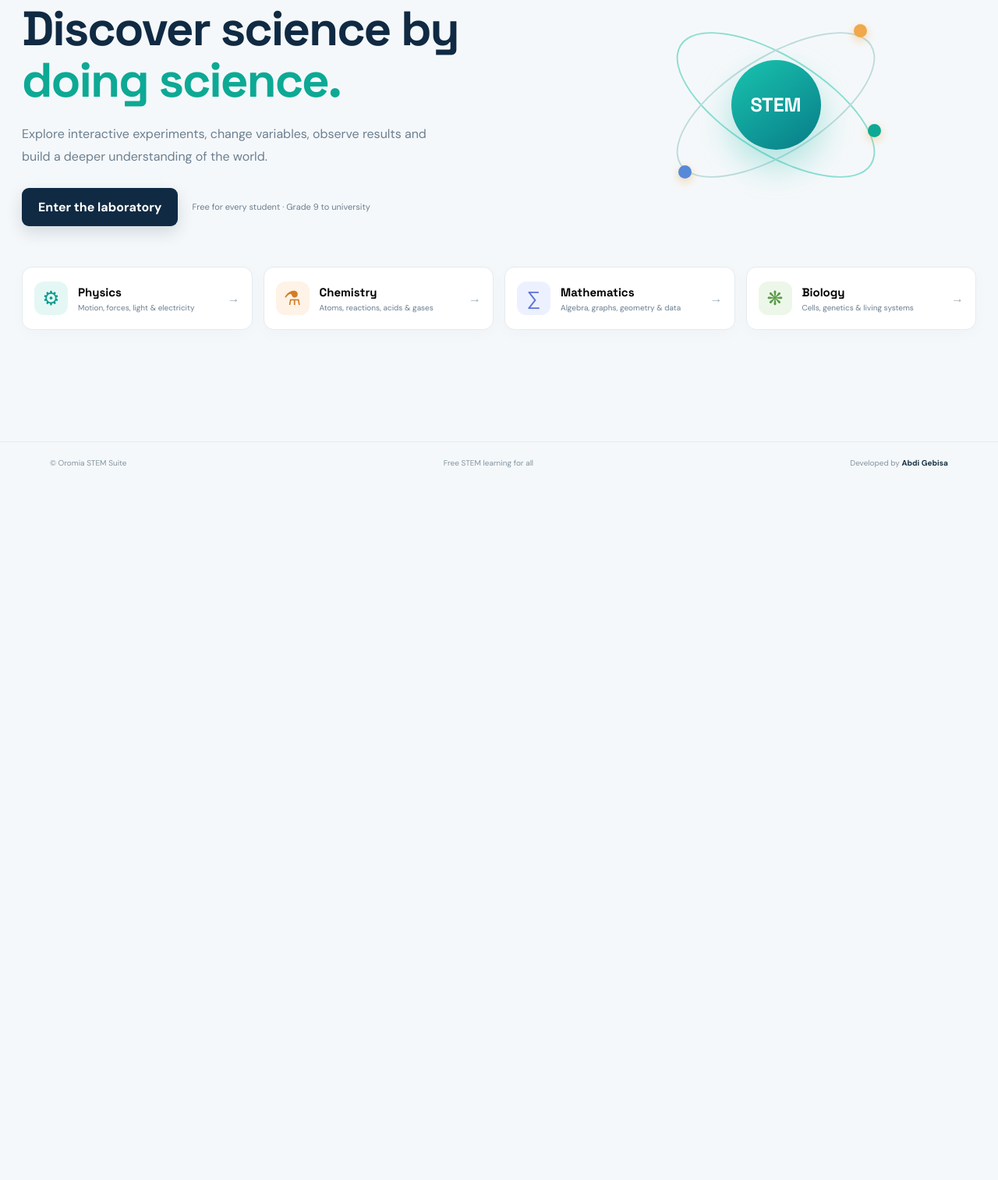
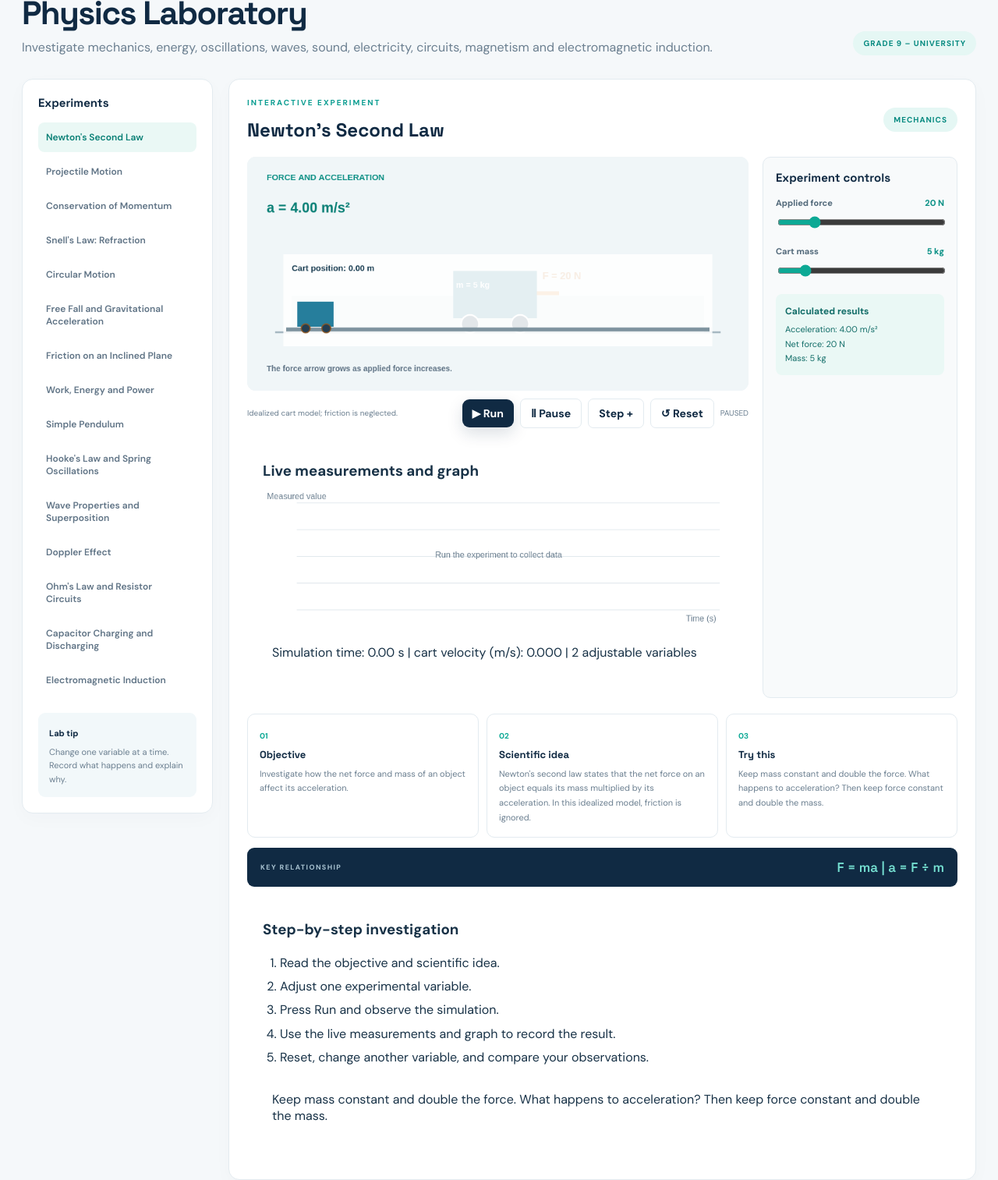
Before and after one commit to Abdi-Gebisa/Oromia-snell-s, a plain HTML site: page index.html in a window 1280 px wide. Shown: the part 171-1684 px from the top of the page at 78% size. Before the commit the page ends 800 px from the top, so only its background shows below. Drawn offline with Linux system fonts and the light colour scheme.

Commit message:
Add files via upload

```diff
--- a/index.html
+++ b/index.html
@@ -16,12 +16,12 @@
     </a>
     <div class="topbar-actions"><button id="themeButton" class="theme-button" type="button" aria-label="Switch to dark mode" title="Switch theme">🌙 <span>Dark mode</span></button><button id="menuButton" class="menu-button" aria-label="Toggle navigation">☰</button></div>
     <nav id="mainNav">
-      <button class="nav-link active" data-subject="home">Home</button>
-      <button class="nav-link" data-subject="physics">Physics</button>
-      <button class="nav-link" data-subject="chemistry">Chemistry</button>
-      <button class="nav-link" data-subject="mathematics">Mathematics</button>
-      <button class="nav-link" data-subject="biology">Biology</button>
-      <button class="nav-link" data-subject="about">About</button>
+      <button type="button" class="nav-link active" data-subject="home">Home</button>
+      <button type="button" class="nav-link" data-subject="physics">Physics</button>
+      <button type="button" class="nav-link" data-subject="chemistry">Chemistry</button>
+      <button type="button" class="nav-link" data-subject="mathematics">Mathematics</button>
+      <button type="button" class="nav-link" data-subject="biology">Biology</button>
+      <button type="button" class="nav-link" data-subject="about">About</button>
     </nav>
   </header>
 
@@ -32,7 +32,7 @@
         <h1>Discover science by <span>doing science.</span></h1>
         <p class="hero-description">Explore interactive experiments, change variables, observe results and build a deeper understanding of the world.</p>
         <div class="hero-actions">
-          <button class="primary-button" data-go="physics">Enter the laboratory</button>
+          <button type="button" class="primary-button" data-go="physics">Enter the laboratory</button>
           <span class="free-note">Free for every student · Grade 9 to university</span>
         </div>
       </div>
@@ -41,10 +41,10 @@
         <div class="atom-core">STEM</div><span class="atom-dot dot-a"></span><span class="atom-dot dot-b"></span><span class="atom-dot dot-c"></span>
       </div>
       <div class="subject-grid">
-        <button class="subject-card physics-card" data-go="physics"><span class="subject-icon">⚙</span><span><strong>Physics</strong><small>Motion, forces, light & electricity</small></span><b>→</b></button>
-        <button class="subject-card chemistry-card" data-go="chemistry"><span class="subject-icon">⚗</span><span><strong>Chemistry</strong><small>Atoms, reactions, acids & gases</small></span><b>→</b></button>
-        <button class="subject-card maths-card" data-go="mathematics"><span class="subject-icon">∑</span><span><strong>Mathematics</strong><small>Algebra, graphs, geometry & data</small></span><b>→</b></button>
-        <button class="subject-card biology-card" data-go="biology"><span class="subject-icon">❋</span><span><strong>Biology</strong><small>Cells, genetics & living systems</small></span><b>→</b></button>
+        <button type="button" class="subject-card physics-card" data-go="physics"><span class="subject-icon">⚙</span><span><strong>Physics</strong><small>Motion, forces, light & electricity</small></span><b>→</b></button>
+        <button type="button" class="subject-card chemistry-card" data-go="chemistry"><span class="subject-icon">⚗</span><span><strong>Chemistry</strong><small>Atoms, reactions, acids & gases</small></span><b>→</b></button>
+        <button type="button" class="subject-card maths-card" data-go="mathematics"><span class="subject-icon">∑</span><span><strong>Mathematics</strong><small>Algebra, graphs, geometry & data</small></span><b>→</b></button>
+        <button type="button" class="subject-card biology-card" data-go="biology"><span class="subject-icon">❋</span><span><strong>Biology</strong><small>Cells, genetics & living systems</small></span><b>→</b></button>
       </div>
     </section>
 
@@ -67,7 +67,21 @@
                 <canvas id="simulationCanvas" width="900" height="420" aria-label="Interactive science simulation"></canvas>
                 <div id="simulationFallback" class="simulation-fallback hidden"></div>
               </div>
-              <div class="stage-toolbar"><span id="stageCaption">Adjust the controls and observe the simulation.</span><button id="resetButton" class="secondary-button">↺ Reset</button></div>
+              <div class="stage-toolbar">
+                <span id="stageCaption">Adjust the controls and observe the simulation.</span>
+                <div class="run-controls" aria-label="Simulation controls">
+                  <button id="startButton" class="primary-button" type="button">▶ Run</button>
+                  <button id="pauseButton" class="secondary-button" type="button">Ⅱ Pause</button>
+                  <button id="stepButton" class="secondary-button" type="button">Step +</button>
+                  <button id="resetButton" class="secondary-button" type="button">↺ Reset</button>
+                  <span id="runStatus" role="status" aria-live="polite">READY</span>
+                </div>
+              </div>
+              <section class="live-data-card" aria-label="Live experimental data">
+                <div class="live-data-heading"><h3>Live measurements and graph</h3></div>
+                <canvas id="liveGraph" width="900" height="260" aria-label="Live experiment graph"></canvas>
+                <p id="measurementReadout" class="measurement-readout" aria-live="polite">Ready to collect measurements.</p>
+              </section>
             </div>
             <aside class="controls-column">
               <h3>Experiment controls</h3>
@@ -81,6 +95,17 @@
             <article class="learning-card challenge-card"><span class="card-number">03</span><h3>Try this</h3><p id="challengeText"></p></article>
           </div>
           <div class="formula-strip"><span>KEY RELATIONSHIP</span><strong id="formulaText"></strong></div>
+          <section class="investigation-card">
+            <h3>Step-by-step investigation</h3>
+            <ol>
+              <li>Read the objective and scientific idea.</li>
+              <li>Adjust one experimental variable.</li>
+              <li>Press Run and observe the simulation.</li>
+              <li>Use the live measurements and graph to record the result.</li>
+              <li>Reset, change another variable, and compare your observations.</li>
+            </ol>
+            <p id="investigationPrompt"></p>
+          </section>
         </section>
       </div>
     </section>
```
